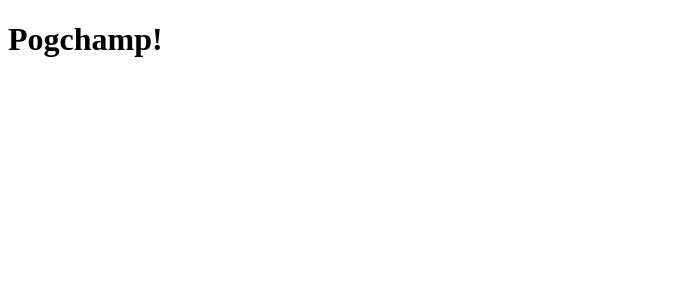
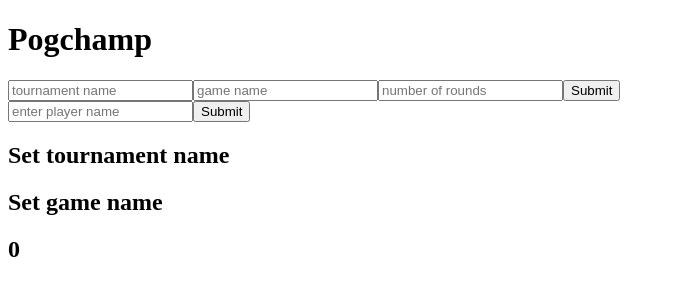
Before and after one commit to hratx-blue-ocean/pogchamp, a React app: page / in a window 1280 px wide. Shown: the top 300 px of the page, without its empty margins (0-675 px from the left). Built offline with nearby package versions, Linux system fonts and the light colour scheme.

Commit message:
Set up basic input form for Swiss tournament

```diff
--- a/client/src/components/App.jsx
+++ b/client/src/components/App.jsx
@@ -1,8 +1,12 @@
 import React from 'react';
+import SwissController from './SwissController.jsx';
 
 const App = () => {
   return (
-    <h1>Pogchamp!</h1>
+    <div>
+      <h1>Pogchamp</h1>
+      <SwissController />
+    </div>
   );
 }
 
--- /dev/null
+++ b/client/src/components/SwissController.jsx
@@ -0,0 +1,69 @@
+import React, { useState, useRef } from 'react';
+
+const SwissController = (props) => {
+  const [gameDetails, setGameDetails] = useState({
+    tournamentName: 'Set tournament name',
+    gameName: 'Set game name',
+    rounds: 0
+  });
+  const [playerInfo, setPlayerInfo] = useState({});
+
+  const tournamentRef = useRef(null);
+  const game = useRef(null);
+  const rounds = useRef(null);
+  const players = useRef(null);
+
+
+  // store users in state with 0 points at the beginning
+  // INPUTS:
+  // - how many rounds
+  // - players
+  // - game name
+
+  const handleSubmit = () => {
+    e.preventDefault();
+
+    setGameDetails({
+      tournamentName: tournamentRef.current.value,
+      gameName: game.current.value,
+      rounds: rounds.current.value,
+    })
+  }
+
+  const handleAddPlayer = () => {
+    e.preventDefault();
+    let playerName = players.current.value;
+    if(playerInfo[playerName] === undefined) {
+      setPlayerInfo({...playerInfo, [playerName]: 0})
+      console.log('added')
+    }
+    playerName = '';
+  }
+
+  return (
+    <div>
+      <form onSubmit={handleSubmit}>
+        <input type="text" placeholder="tournament name" ref={tournamentRef}></input>
+        <input type="text" placeholder="game name" ref={game}></input>
+        <input type="text" placeholder="number of rounds" ref={rounds}></input>
+        <button>Submit</button>
+      </form>
+      <form onSubmit={handleAddPlayer}>
+        <input type="text" placeholder="enter player name" ref={players}></input>
+        <button>Submit</button>
+      </form>
+      {
+        gameDetails === {}
+          ? ''
+          : <div>
+              <h2>{gameDetails.tournamentName}</h2>
+              <h2>{gameDetails.gameName}</h2>
+              <h2>{gameDetails.rounds}</h2>
+            </div>
+      }
+    </div>
+  )
+
+}
+
+export default SwissController;
```
